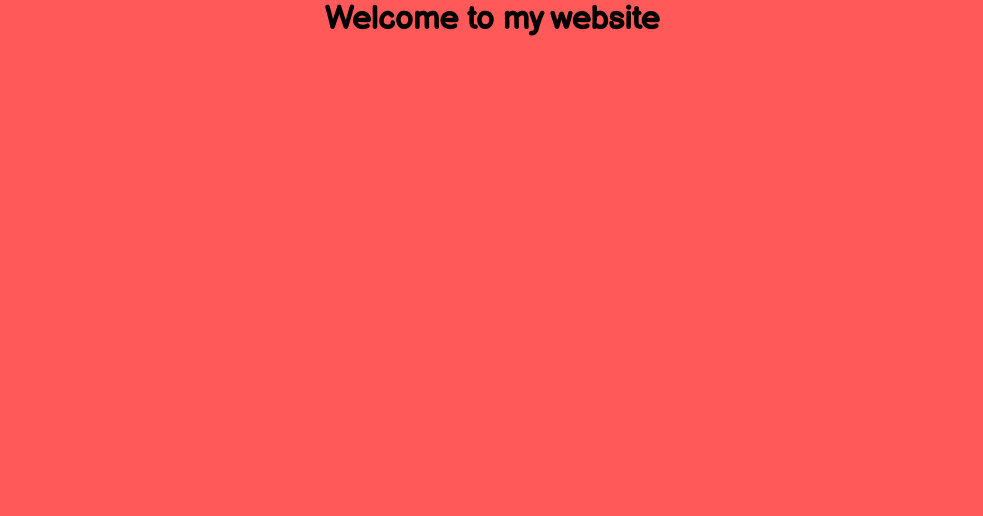
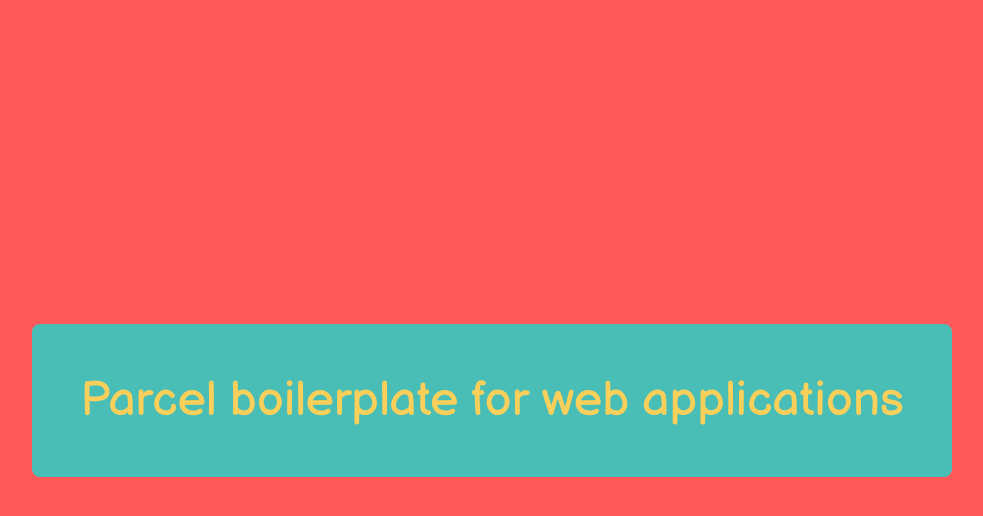
Before and after one commit to ganesh-tyjo/parcel-app, a website built with Parcel: page src/index.html in a window 1280 px wide. Shown: the whole page, without its empty margins (148-1131 px from the left). Built offline with nearby package versions, Linux system fonts and the light colour scheme.

Commit message:
Add content to home page

```diff
--- a/src/index.html
+++ b/src/index.html
@@ -4,12 +4,14 @@
     <meta charset="UTF-8" />
     <meta http-equiv="X-UA-Compatible" content="IE=edge" />
     <meta name="viewport" content="width=device-width, initial-scale=1.0" />
-    <title>Joke</title>
+    <title>Parcel</title>
   </head>
   <body>
-    <center>
-      <h1>Welcome to my website</h1>
-    </center>
+    <main>
+      <section class="main-section">
+        <p>Parcel boilerplate for web applications</p>
+      </section>
+    </main>
 
     <script src="./js/custom/main.js"></script>
   </body>
--- a/src/scss/custom/main.scss
+++ b/src/scss/custom/main.scss
@@ -12,3 +12,18 @@
   font-family: 'Balsamiq Sans', cursive;
   background: $primary;
 }
+
+.main-section {
+  display: flex;
+  justify-content: center;
+  align-items: center;
+  min-height: 100vh;
+
+  p {
+    background-color: $light;
+    color: $secondary;
+    font-size: 3rem;
+    padding: 1em;
+    border-radius: 8px;
+  }
+}
```
Also changed, not shown: dist/index.html, 8 other files.
